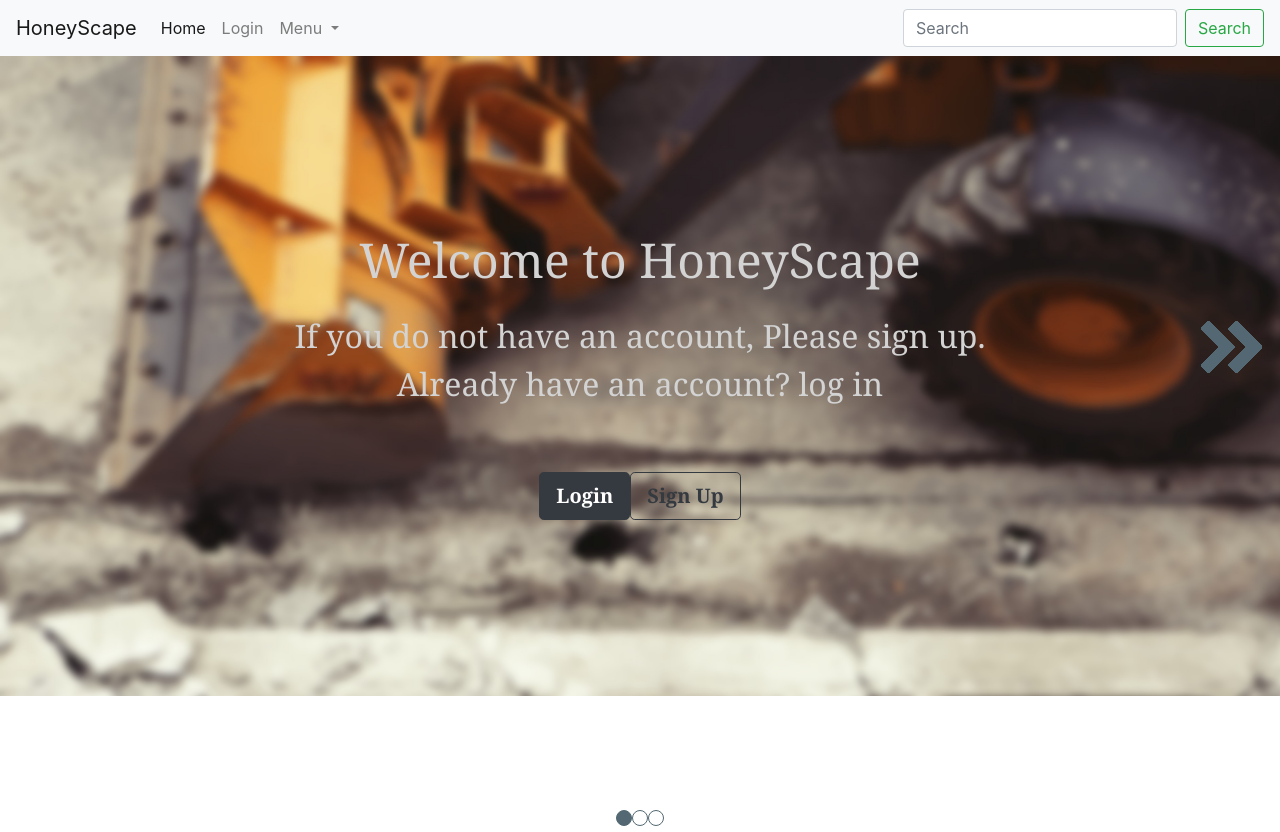
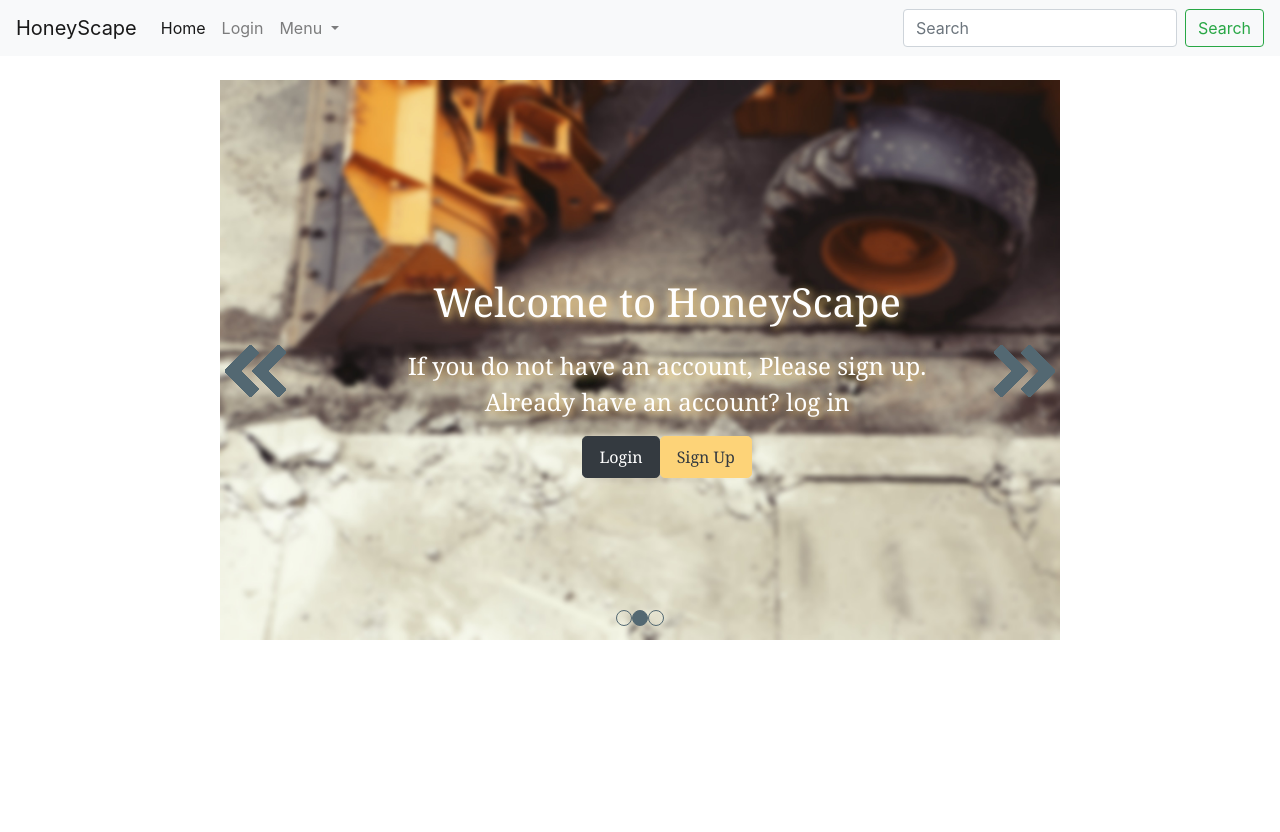
Before and after one commit to ConsTructionGang/FrontEnd, an Angular app: page /home in a window 1280 px wide. After the commit the page ends 800 px from the top, so only its background shows below. Built offline with nearby package versions, Linux system fonts and the light colour scheme; some icons are missing.

Commit message:
edited homepage

```diff
--- a/src/app/general/home/home.component.css
+++ b/src/app/general/home/home.component.css
@@ -1,23 +1,48 @@
 
+*{
+    font-size:100%;
+    /*fdd378*/
+}
+.btn-outline-dark, btn-outline-dark:hover, btn-outline-dark:active, btn-outline-dark:visited {
+    background-color: #fdd378;
+    border-color:#fdd378;
+}
 .fill{
     font-family: Georgia, serif;
     font-size:100%;
-    height:40rem;
+
 }
-
+.d-flex{
+    padding-top:1.5rem;
+    padding-bottom:1rem;
+}
+#backImg{
+    width:52.5rem;
+    height:35rem;
+}
+#float-slide{
+    position: absolute;
+}
 .arr{
     position: absolute;
-    top:20rem;
+    top:16.5rem;
 }
 
 #right{
-    right:1rem;
+    left:23.5rem;
 }
 
-
+#left{
+    right:23.5rem;
+}
+#slide{
+    position: absolute;
+    left:-13rem;
+    top:12rem;
+}
 #dotContainer{
-    position: absolute;
-    bottom:-2rem;
+    position: relative;
+    top:33rem;
 }
 
 .dot {
@@ -27,31 +52,19 @@
     border: .1rem solid #536872;
     display: inline-block;
 }
-
 .full-circle{
     background-color: #536872;
 }
 
-
-#slide{
-    position: relative;
-    top:10rem;
-    color:lightgrey;
-}
-
 #title{
-    font-size:3rem;
+    font-size:2.5rem;
+    color:white;
+    text-shadow: 2px 2px 8px #fdd378;
 }
 
 #desc{
     font-family: Georgia, serif;
-    color:lightgrey;
-    font-size: 2rem;
+    color:white;
+    font-size: 1.5rem;
+    text-shadow: 2px 2px 8px #fdd378;
 }
-
-button{
-    position:relative;
-    top:3rem;
-    font-weight: bold;
-
-}
--- a/src/app/general/home/home.component.html
+++ b/src/app/general/home/home.component.html
@@ -1,12 +1,14 @@
 
-<div class="container-fluid fill" [ngStyle]="{background: 'url(./assets/images/home2blur.jpg)', 'background-size': '85rem'}">
+<div class="container-fluid fill">
+  <div class="d-flex justify-content-center">
+      <img id ="backImg" src="./assets/images/home2blur.jpg">
+      <div id="float-slide">
         <div *ngIf="slideNum != 0">
           <input id="left" class="arr" type="image" src="/assets/images/leftArrow.png" (click)="goLeft()">
         </div>
         <div *ngIf="slideNum != 2">
           <input id="right"class="arr" type="image" src="/assets/images/rightArrow.png" (click)="goRight()">
         </div>
-  <div class="d-flex p-2 justify-content-center">
         <div id="slide" style="text-align:center">
             <p id="title">{{slideTitle}}</p>
             <pre id="desc">{{slideDesc}}</pre>
@@ -22,6 +24,7 @@
             <span class="dot" [ngClass]="{
               'full-circle':slideNum === 2}"></span>
         </div>
+      </div>
 
   </div>
 </div>
--- a/src/app/general/home/home.component.ts
+++ b/src/app/general/home/home.component.ts
@@ -15,7 +15,7 @@ export class HomeComponent implements OnInit {
   constructor() { }
 
   ngOnInit() {
-    this.slideNum = 0;
+    this.slideNum = 1;
     this.slideTitle = "Welcome to HoneyScape";
     this.slideDesc = "If you do not have an account, Please sign up.\nAlready have an account? log in";
   }
```
Lines whose indentation alone changed are shown as unchanged.
